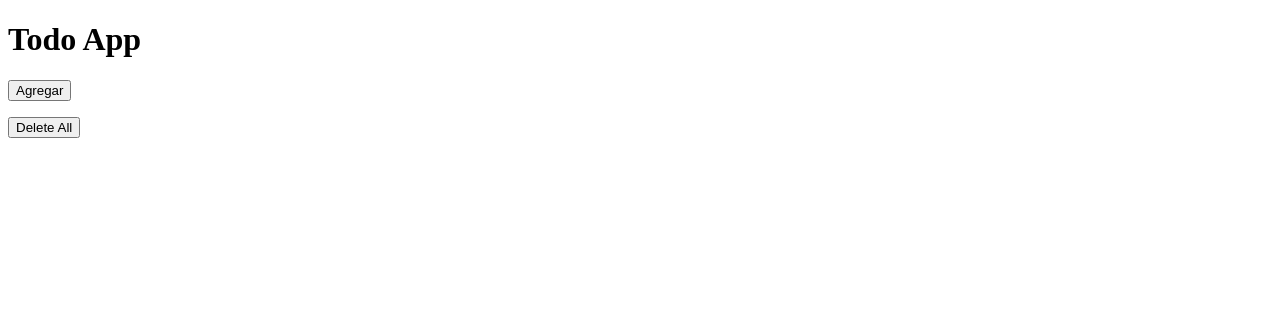
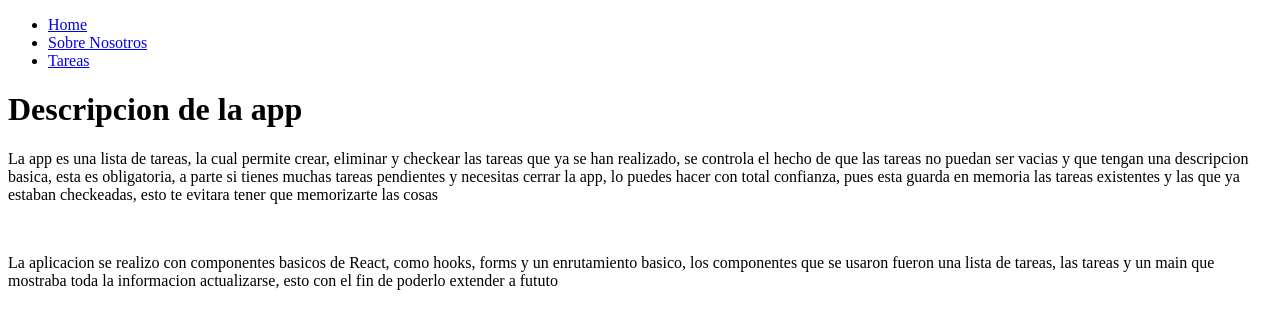
Before and after one commit to judibec/my-react-task-list, a React (Vite) app: page /SobreNosotros in a window 1280 px wide. Shown: the top 328 px of the page. Built offline with nearby package versions, Linux system fonts and the light colour scheme.

Commit message:
project-5

```diff
--- a/package.json
+++ b/package.json
@@ -11,7 +11,8 @@
   "dependencies": {
     "react": "^18.2.0",
     "react-dom": "^18.2.0",
-    "react-modal": "^3.16.1"
+    "react-modal": "^3.16.1",
+    "react-router-dom": "^6.10.0"
   },
   "devDependencies": {
     "@types/react": "^18.0.27",
--- /dev/null
+++ b/src/Index.jsx
@@ -0,0 +1,20 @@
+import { BrowserRouter, Route, Routes } from "react-router-dom";
+import { Menu } from "./components/Menu";
+import { Home } from "./pages/Home";
+import App from "./App";
+import { SobreNosotros } from "./pages/SobreNosotros";
+
+function Index(){
+    return(
+        <BrowserRouter>
+            <Menu />
+            <Routes>
+                <Route path="/" element={<Home />} />
+                <Route path="/app" element={<App />} />
+                <Route path="/SobreNosotros" element={<SobreNosotros />} />
+            </Routes>
+        </BrowserRouter>
+    )
+}
+
+export default Index;
--- /dev/null
+++ b/src/components/Menu.jsx
@@ -0,0 +1,19 @@
+import { Link } from "react-router-dom";
+
+export function Menu() {
+  return (
+    <nav>
+      <ul>
+        <li>
+          <Link to="/">Home</Link>
+        </li>
+        <li>
+          <Link to="/SobreNosotros">Sobre Nosotros</Link>
+        </li>
+        <li>
+          <Link to="/App">Tareas</Link>
+        </li>
+      </ul>
+    </nav>
+  );
+}
--- a/src/main.jsx
+++ b/src/main.jsx
@@ -1,9 +1,10 @@
 import React from 'react'
 import ReactDOM from 'react-dom/client'
 import App from './App'
+import Index from '.'
 
 ReactDOM.createRoot(document.getElementById('root')).render(
   <React.StrictMode>
-    <App />
+    <Index />
   </React.StrictMode>,
 )
--- /dev/null
+++ b/src/pages/Home.jsx
@@ -0,0 +1,3 @@
+export function Home() {
+    return <section>Bienvenido a la app de tareas</section>;
+  }
--- /dev/null
+++ b/src/pages/SobreNosotros.jsx
@@ -0,0 +1,15 @@
+export function SobreNosotros(){
+    return(
+        <div>
+            <h1>Descripcion de la app</h1>
+            <p>La app es una lista de tareas, la cual permite crear, eliminar y checkear las tareas que ya se han realizado,
+                se controla el hecho de que las tareas no puedan ser vacias y que tengan una descripcion basica, esta es obligatoria,
+                a parte si tienes muchas tareas pendientes y necesitas cerrar la app, lo puedes hacer con total confianza, pues esta guarda en
+                memoria las tareas existentes y las que ya estaban checkeadas, esto te evitara tener que memorizarte las cosas </p>
+            <br/>
+            <p>La aplicacion se realizo con componentes basicos de React, como hooks, forms y un enrutamiento basico, los componentes que se usaron fueron
+                una lista de tareas, las tareas y un main que mostraba toda la informacion actualizarse, esto con el fin de poderlo extender a fututo
+            </p>
+        </div>
+    )
+}
```
Also changed, not shown: 1 other file (tests, documents, lock files or other folders).
